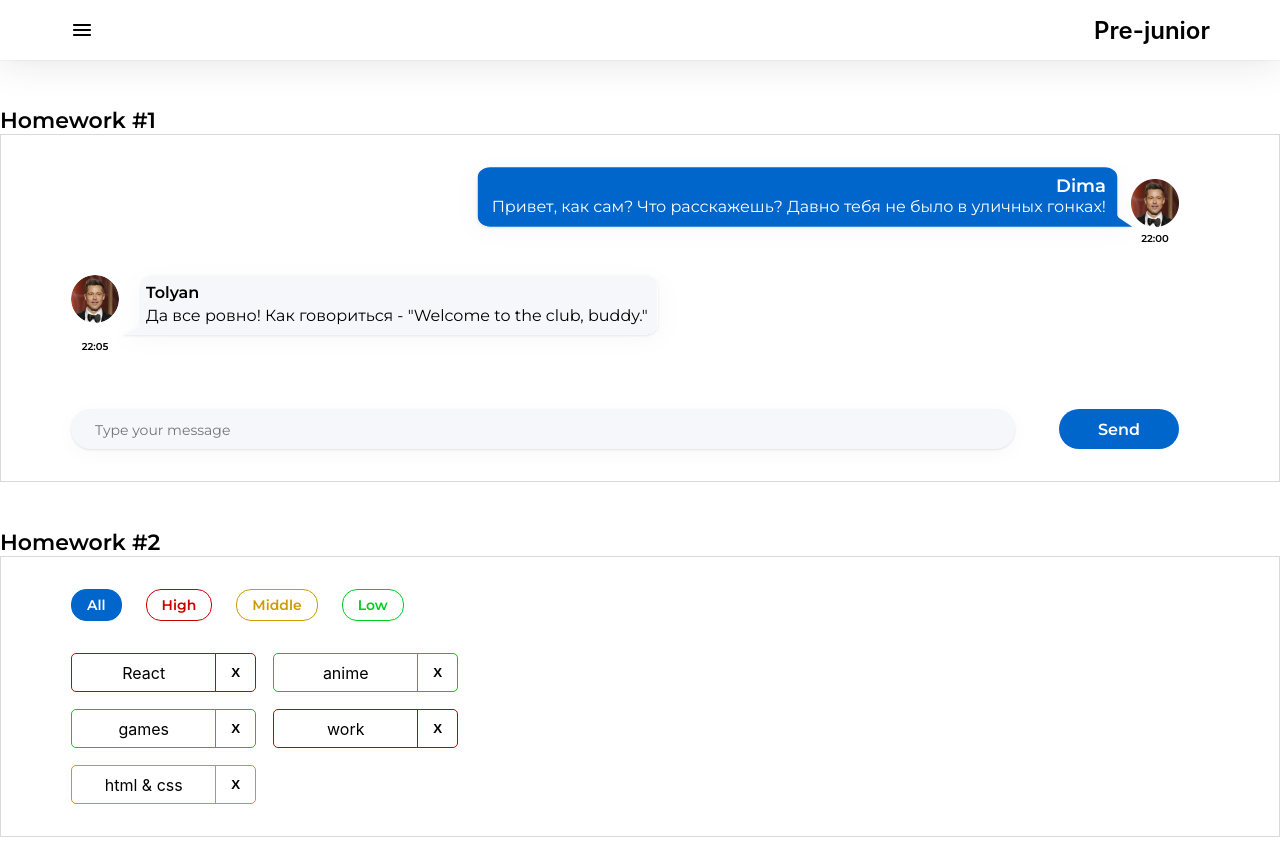
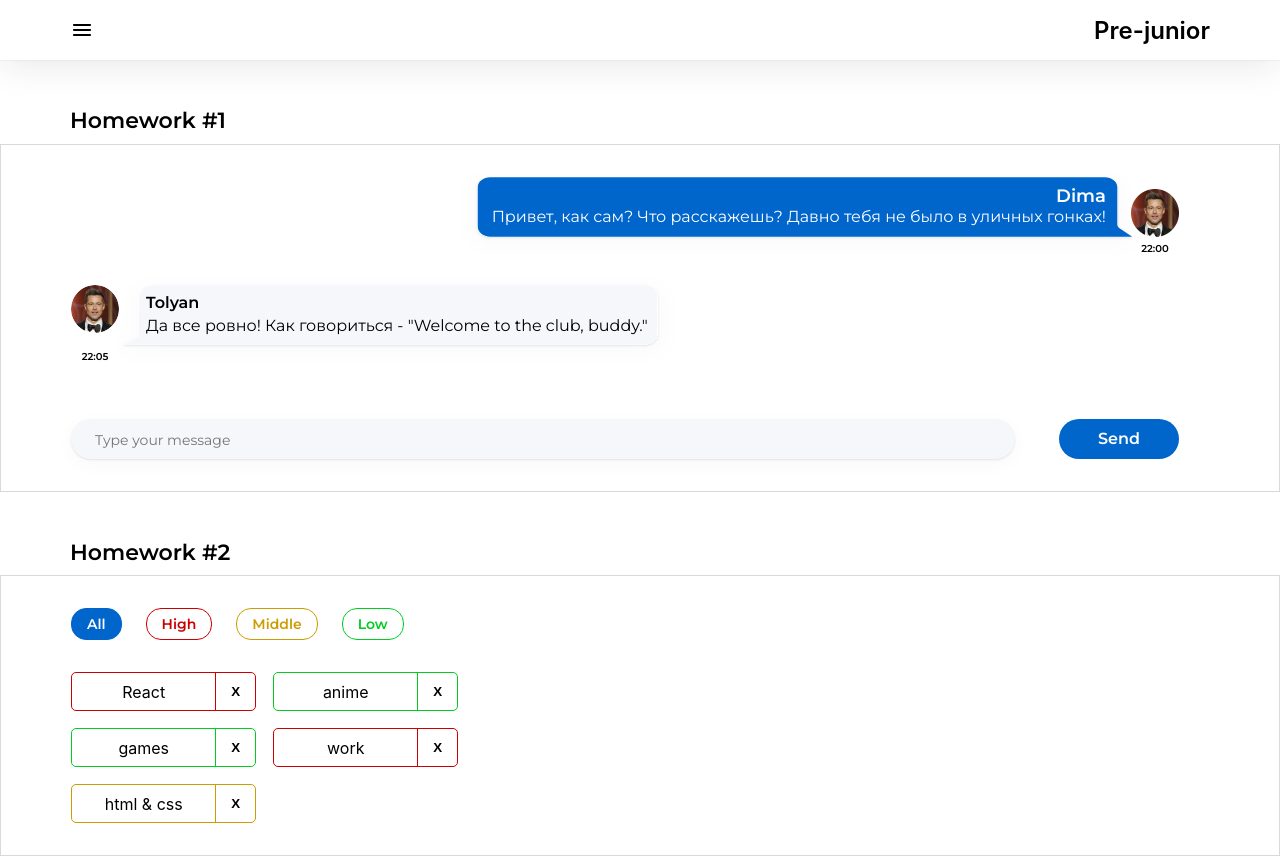
Before and after one commit to MaksimSinicbIn/hws2, a React (Create React App) app: page /#/pre-junior in a window 1280 px wide. Shown: the top 857 px of the page. Built offline with nearby package versions, Linux system fonts and the light colour scheme.

Commit message:
Common styles fix

```diff
--- a/src/s1-main/App.module.css
+++ b/src/s1-main/App.module.css
@@ -19,6 +19,8 @@
     letter-spacing: 0%;
     text-align: left;
     margin-top: 47px;
+    margin-left: 70px;
+    margin-bottom: 9.5px;
 }
 
 .hw1 {
```
